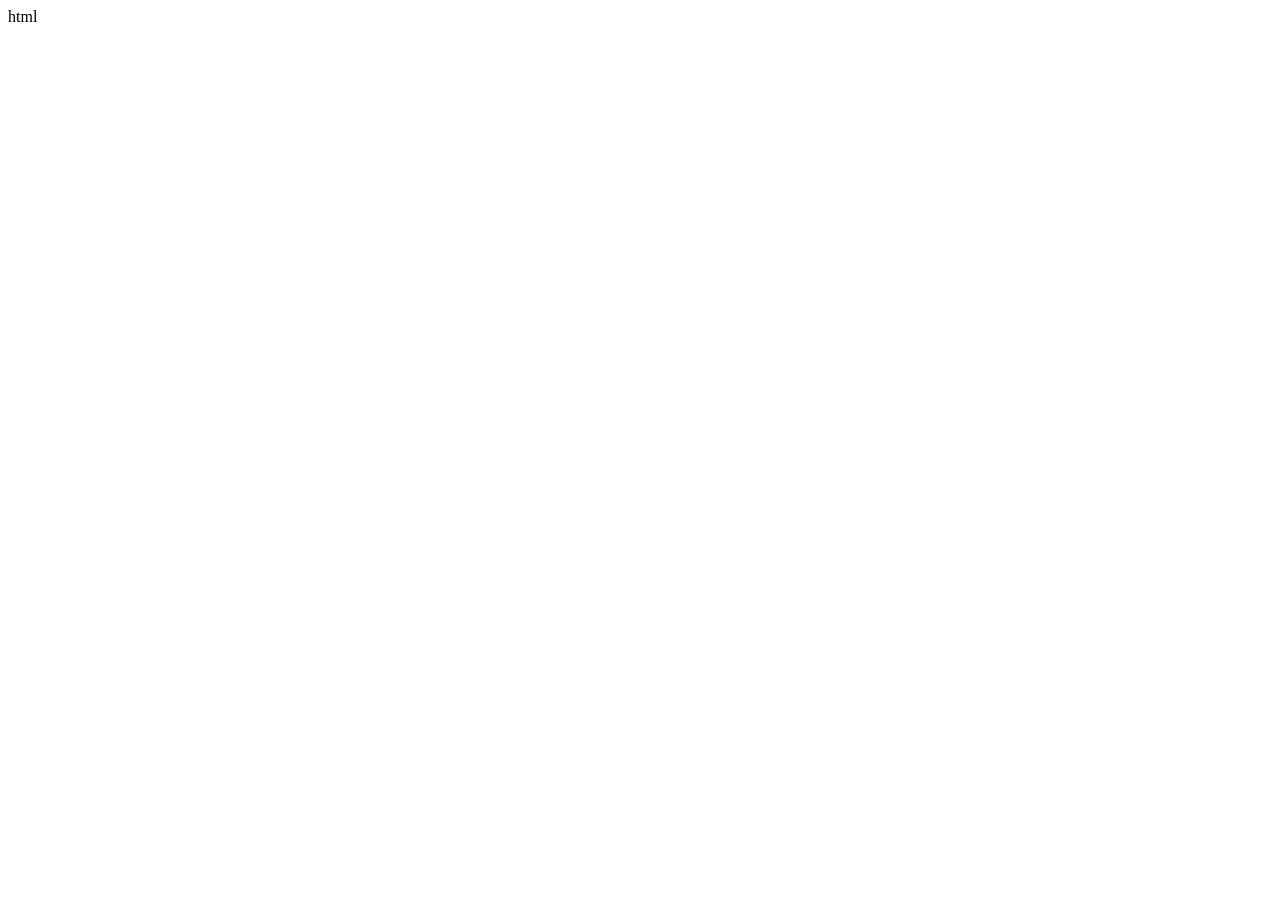
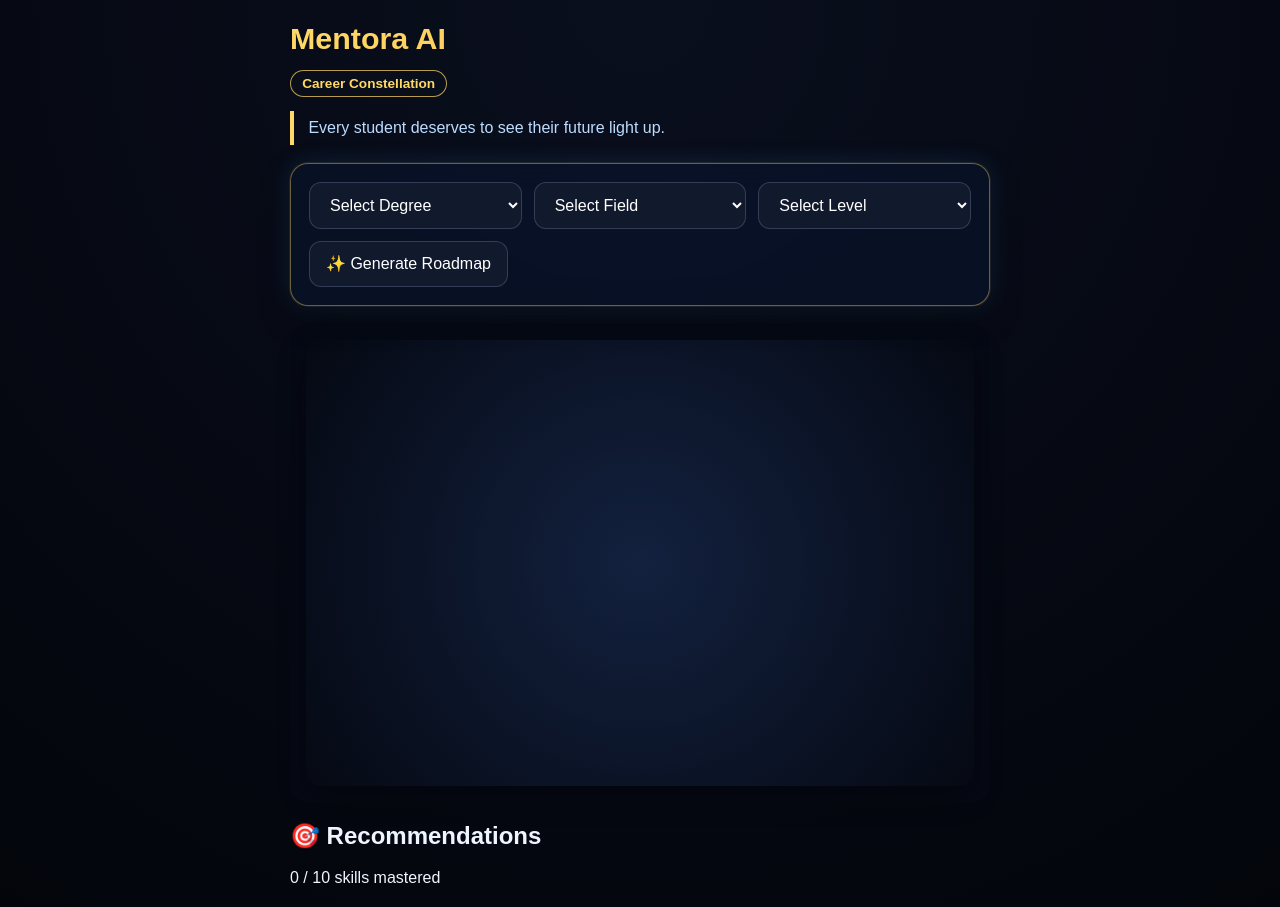
Before and after one commit to Har-shii21/Mentora_AI, a plain HTML site: page index.html in a window 1280 px wide. Before the commit the page ends 800 px from the top, so only its background shows below. Drawn offline with Linux system fonts and the light colour scheme.

Commit message:
initial commit - space mentor app

```diff
--- a/index.html
+++ b/index.html
@@ -1 +1,60 @@
-html
+<!DOCTYPE html>
+<html lang="en">
+<head>
+  <meta charset="UTF-8">
+  <meta name="viewport" content="width=device-width, initial-scale=1.0">
+  <title>Mentora AI</title>
+  <link rel="stylesheet" href="style.css">
+</head>
+<body>
+  <div class="container">
+    <header class="app-header">
+      <h1>Mentora AI</h1>
+      <span class="badge">Career Constellation</span>
+      <p class="tagline">Every student deserves to see their future light up.</p>
+    </header>
+
+    <main>
+      <section class="card">
+        <div class="form-group">
+          <select id="degreeSelect" name="degree">
+            <option value="">Select Degree</option>
+            <option value="BCA">BCA</option>
+            <option value="B.Tech CSE">B.Tech CSE</option>
+            <option value="B.Sc CS">B.Sc CS</option>
+          </select>
+
+          <select id="fieldSelect" name="field">
+            <option value="">Select Field</option>
+            <option value="AI/ML">AI/ML</option>
+            <option value="Frontend Development">Frontend Development</option>
+            <option value="Full Stack">Full Stack</option>
+          </select>
+
+          <select id="levelSelect" name="level">
+            <option value="">Select Level</option>
+            <option value="beginner">beginner</option>
+            <option value="intermediate">intermediate</option>
+          </select>
+
+          <button type="button" id="generateBtn">✨ Generate Roadmap</button>
+        </div>
+      </section>
+
+      <section class="canvas-section">
+        <div class="canvas-container">
+          <canvas id="starCanvas" width="600" height="400"></canvas>
+        </div>
+      </section>
+
+      <section class="rec-box">
+        <h2>🎯 Recommendations</h2>
+        <ul id="recList"></ul>
+        <div id="progressText">0 / 10 skills mastered</div>
+      </section>
+    </main>
+  </div>
+
+  <script src="script.js"></script>
+</body>
+</html>
--- a/style.css
+++ b/style.css
@@ -1 +1,163 @@
-css
+:root {
+  --bg-start: #0a0f1e;
+  --bg-end: #03050b;
+  --text-main: #eef5ff;
+  --text-soft: #bcdcff;
+  --gold: #ffd966;
+  --gold-deep: #ffb347;
+  --card-bg: rgba(10, 20, 44, 0.68);
+  --panel-bg: rgba(8, 14, 30, 0.82);
+  --input-bg: #11192d;
+  --border-glow: rgba(255, 217, 102, 0.4);
+  --shadow-glow: rgba(80, 170, 255, 0.16);
+}
+
+* {
+  box-sizing: border-box;
+}
+
+body {
+  margin: 0;
+  padding: 20px;
+  font-family: sans-serif;
+  color: var(--text-main);
+  background: radial-gradient(circle at top, var(--bg-start) 0%, var(--bg-end) 100%);
+}
+
+.container {
+  max-width: 700px;
+  margin: 0 auto;
+}
+
+h1 {
+  margin: 0 0 14px;
+  font-size: 1.9rem;
+  line-height: 1.2;
+  background: linear-gradient(90deg, var(--gold) 0%, var(--gold-deep) 100%);
+  -webkit-background-clip: text;
+  background-clip: text;
+  color: transparent;
+}
+
+.badge {
+  display: inline-block;
+  padding: 0.3rem 0.7rem;
+  margin-bottom: 14px;
+  border: 1px solid rgba(255, 217, 102, 0.7);
+  border-radius: 999px;
+  background: rgba(12, 16, 28, 0.65);
+  color: var(--gold);
+  font-size: 0.85rem;
+  font-weight: 600;
+}
+
+.tagline {
+  margin: 0 0 18px;
+  padding: 0.5rem 0 0.5rem 0.9rem;
+  border-left: 4px solid var(--gold);
+  color: var(--text-soft);
+}
+
+.card {
+  padding: 18px;
+  border: 1px solid var(--border-glow);
+  border-radius: 18px;
+  background: var(--card-bg);
+  backdrop-filter: blur(14px);
+  box-shadow:
+    0 0 0 1px rgba(255, 217, 102, 0.08),
+    0 12px 30px rgba(0, 0, 0, 0.35),
+    0 0 24px var(--shadow-glow);
+}
+
+.form-group {
+  display: flex;
+  flex-wrap: wrap;
+  gap: 12px;
+}
+
+select,
+button {
+  min-width: 110px;
+  padding: 0.8rem 1rem;
+  border: 1px solid rgba(180, 210, 255, 0.2);
+  border-radius: 12px;
+  background: var(--input-bg);
+  color: #ffffff;
+  cursor: pointer;
+  font: inherit;
+}
+
+select {
+  flex: 1 1 180px;
+}
+
+button {
+  flex: 0 0 auto;
+}
+
+.generate-btn {
+  background: linear-gradient(135deg, #ffd27a 0%, #ff9f43 100%);
+  color: #1f1405;
+  font-weight: 700;
+  border-color: rgba(255, 196, 92, 0.75);
+  box-shadow: 0 8px 18px rgba(255, 159, 67, 0.28);
+}
+
+.canvas-container {
+  margin-top: 18px;
+  padding: 16px;
+  border-radius: 18px;
+  background: rgba(5, 10, 22, 0.86);
+  text-align: center;
+}
+
+canvas {
+  display: block;
+  width: 100%;
+  max-width: 100%;
+  border-radius: 16px;
+  background: radial-gradient(circle at center, #13213f 0%, #050913 100%);
+  box-shadow: 0 10px 28px rgba(0, 0, 0, 0.4);
+  cursor: pointer;
+}
+
+.recommendations {
+  margin-top: 18px;
+  padding: 14px 16px;
+  border-left: 4px solid var(--gold);
+  border-radius: 14px;
+  background: rgba(12, 18, 35, 0.74);
+}
+
+.recommendations ul {
+  margin: 0;
+  padding: 0;
+  list-style: none;
+}
+
+.recommendations li {
+  padding: 0.8rem 0;
+  border-bottom: 1px solid rgba(255, 255, 255, 0.08);
+}
+
+.recommendations li:last-child {
+  border-bottom: none;
+}
+
+.progress-text {
+  margin-top: 10px;
+  font-size: 0.82rem;
+  color: var(--gold);
+  text-align: right;
+}
+
+@media (max-width: 500px) {
+  body {
+    padding: 12px;
+  }
+
+  h1 {
+    font-size: 1.55rem;
+  }
+}
```
